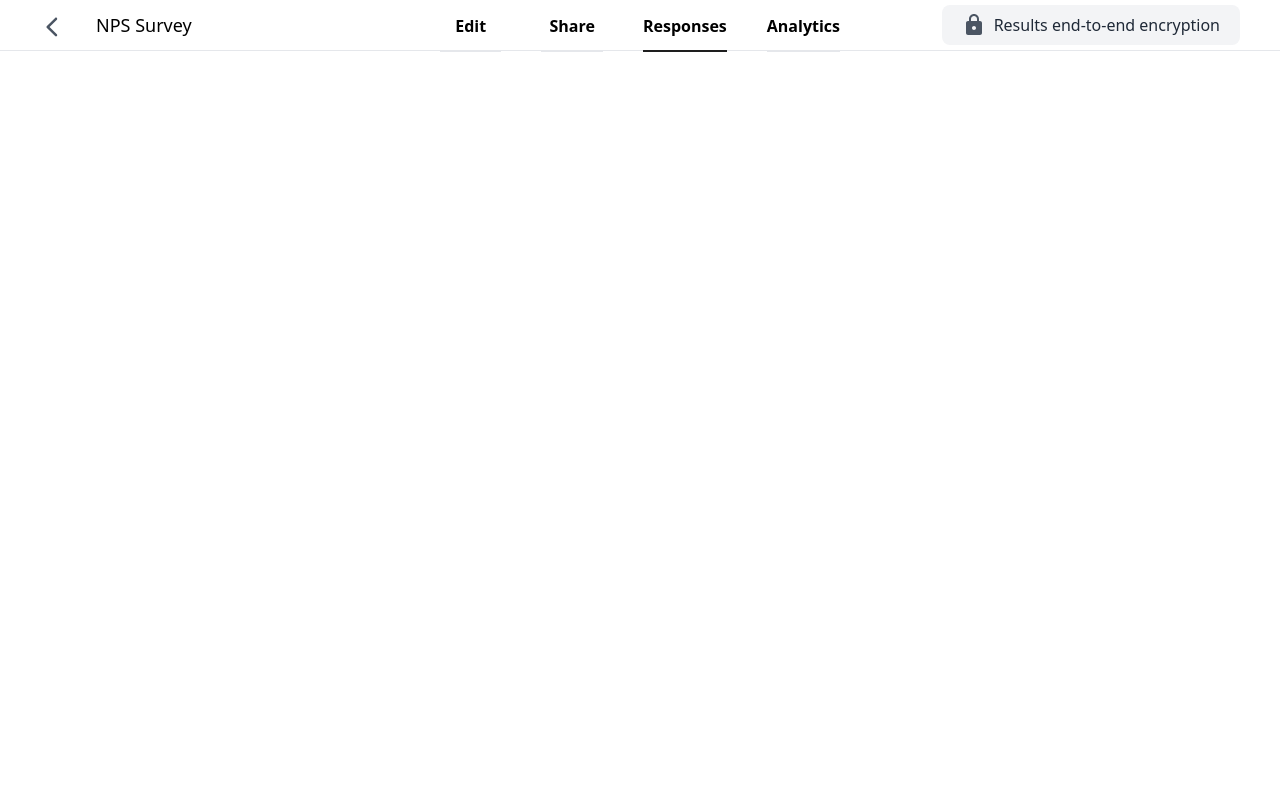
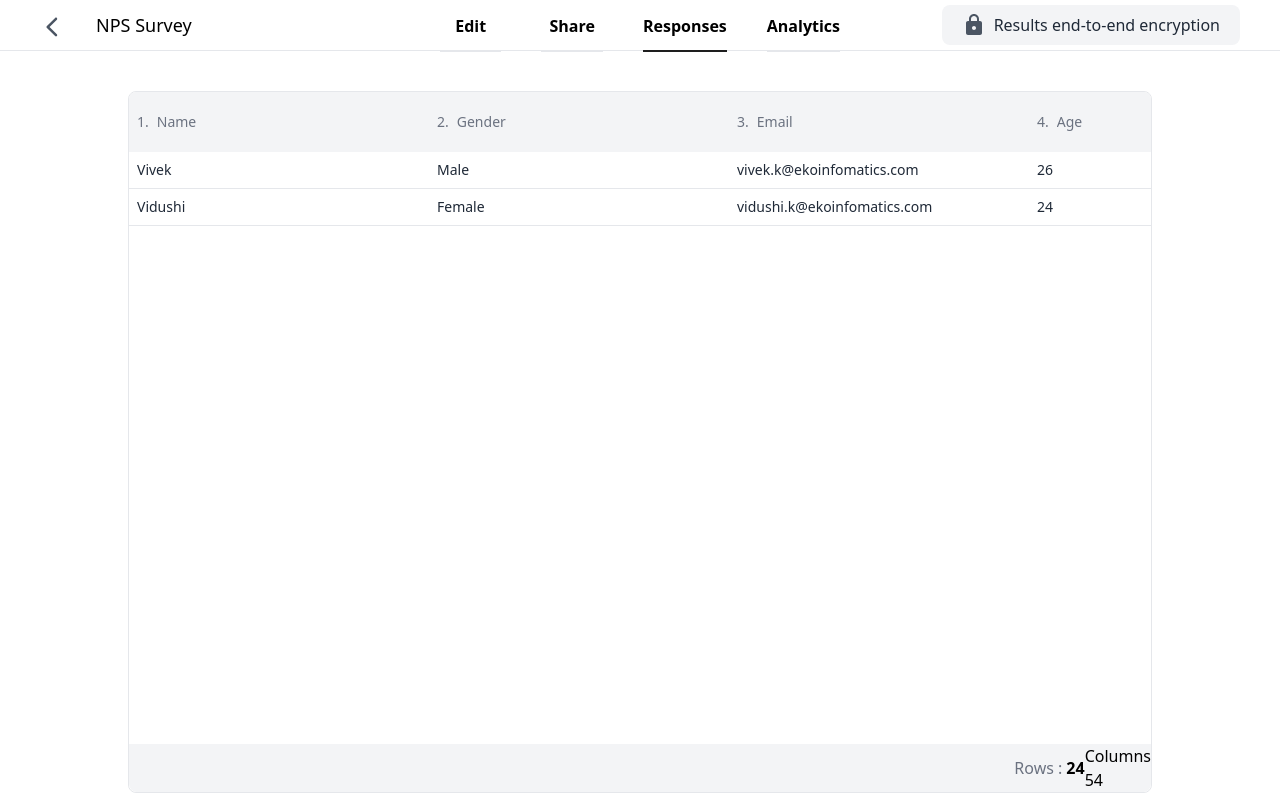
Before and after one commit to vivekEko/nlp_v2, a React (Vite) app: page /admin/response/123 in a window 1280 px wide. Built offline with nearby package versions, Linux system fonts and the light colour scheme.

Commit message:
started response page mock data building

```diff
--- a/src/pages/AdminResponsePage.jsx
+++ b/src/pages/AdminResponsePage.jsx
@@ -28,8 +28,53 @@ const AdminResponsePage = () => {
         link_path: "/admin/analytic/123",
       },
     ],
+  };
 
-    response_data: [{}],
+  const pageData = {
+    responseData: {
+      questions: [
+        "Name",
+        "Gender",
+        "Email",
+        "Age",
+        "Phone Number",
+        "On a scale of 0 to 10, how likely are you to recommend our company/product/service to a friend or colleague?",
+        "In your opinion, what improvements could the company make that would warrant a higher rating from you?",
+        "How well our service meets your needs?",
+        "How would you rate our quality of service?",
+      ],
+
+      answers: [
+        {
+          id: 1,
+          all_answers: [
+            "Vivek",
+            "Male",
+            "vivek.k@ekoinfomatics.com",
+            "26",
+            "+918638165779",
+            "6",
+            "Lorem Ipsum dolor sit amet",
+            "Extremely well",
+            "3.2",
+          ],
+        },
+        {
+          id: 2,
+          all_answers: [
+            "Vidushi",
+            "Female",
+            "vidushi.k@ekoinfomatics.com",
+            "24",
+            "+918011361190",
+            "4",
+            "Lorem Ipsum dolor sit amet2",
+            "Very well",
+            "5",
+          ],
+        },
+      ],
+    },
   };
   return (
     <div>
@@ -69,6 +114,66 @@ const AdminResponsePage = () => {
       </header>
 
       {/* main body */}
+      <div>
+        <div className="overflow-x-scroll w-[80%] mx-auto border rounded-lg mt-10">
+          {/* headings / question list */}
+          <div className={` flex   `}>
+            {pageData?.responseData?.questions?.map(
+              (questions_data, questions_index) => {
+                return (
+                  <div
+                    key={questions_index}
+                    title={questions_data}
+                    className="flex gap-2 text-sm text-gray-500 w-full min-w-[300px] bg-gray-100 p-2 py-5 "
+                  >
+                    <h1>{questions_index + 1}.</h1>
+                    <h1 className="truncate">{questions_data}</h1>
+                  </div>
+                );
+              }
+            )}
+          </div>
+
+          <div className="min-h-[80vh] relative">
+            {/* all answers  */}
+            <div>
+              {pageData?.responseData?.answers?.map(
+                (answers_data, answers_index) => {
+                  return (
+                    <div className="flex" key={answers_index}>
+                      {answers_data?.all_answers?.map(
+                        (all_answers_data, all_answers_index) => {
+                          return (
+                            <div
+                              key={all_answers_index}
+                              className="flex gap-2 text-sm text-gray-800 w-full min-w-[300px] border-b p-2"
+                            >
+                              <h1 className="truncate">{all_answers_data}</h1>
+                            </div>
+                          );
+                        }
+                      )}
+                    </div>
+                  );
+                }
+              )}
+            </div>
+
+            {/* rows and colums count */}
+            <div className="absolute left-0 right-0 bg-gray-100 rounded-b-lg bottom-0 flex justify-end items-center">
+              <div className="flex gap-1 items-center ">
+                <h1 className="text-gray-500">Rows : </h1>
+                <h2 className=" text-black font-semibold">24</h2>
+              </div>
+
+              <div>
+                <h1>Columns</h1>
+                <h2>54</h2>
+              </div>
+            </div>
+          </div>
+        </div>
+      </div>
     </div>
   );
 };
--- a/src/pages/AdminSharePage.jsx
+++ b/src/pages/AdminSharePage.jsx
@@ -10,7 +10,7 @@ import ForwardToInboxRoundedIcon from "@mui/icons-material/ForwardToInboxRounded
 import CloseRoundedIcon from "@mui/icons-material/CloseRounded";
 
 const AdminSharePage = () => {
-  const header_data = {
+  const pageData = {
     survey_name: "Survey Name",
     links_list: [
       {
@@ -34,7 +34,9 @@ const AdminSharePage = () => {
       },
     ],
 
-    response_data: [{}],
+    share_data: {
+      survey_url: "https://ekonlp/nps_survey/123",
+    },
   };
 
   const [composeStatus, setComposeStatus] = useState(false);
@@ -56,7 +58,7 @@ const AdminSharePage = () => {
         </div>
 
         <div className="flex items-center gap-10 w-full justify-center     ">
-          {header_data?.links_list?.map((data, index) => {
+          {pageData?.links_list?.map((data, index) => {
             return (
               <Link
                 to={data?.link_path}
@@ -93,9 +95,11 @@ const AdminSharePage = () => {
                 <h1 className="text-gray-500">Web URL to share</h1>
 
                 <div className=" border rounded-lg flex gap-2 items-center">
-                  <h1 className="flex-1 p-3">https://ekonlp/nps_survey/123</h1>
+                  <h1 className="flex-1 p-3">
+                    {pageData?.share_data?.survey_url}
+                  </h1>
                   <Link
-                    to="/public/survey/123"
+                    to={pageData?.share_data?.survey_url}
                     className="p-3 border-x-2"
                     title="Open Survey"
                   >
@@ -104,7 +108,7 @@ const AdminSharePage = () => {
 
                   <button
                     className="p-3"
-                    onClick={() => copyText("https://ekonlp/nps_survey/123")}
+                    onClick={() => copyText(pageData?.share_data?.survey_url)}
                     title="copy"
                   >
                     <ContentCopyRoundedIcon />
```
Also changed, not shown: src/TODO.txt.
